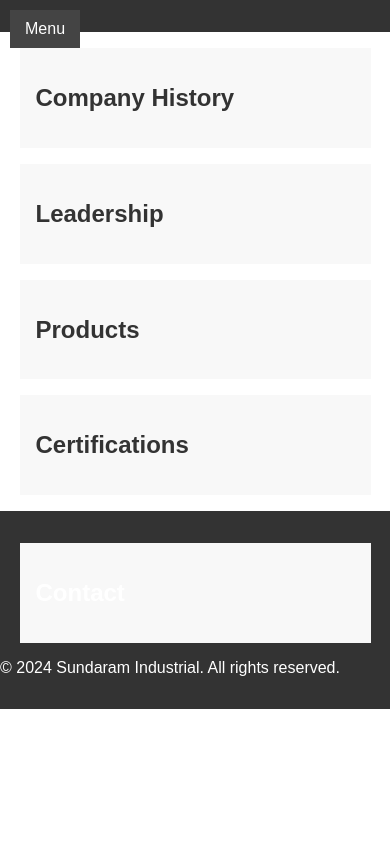
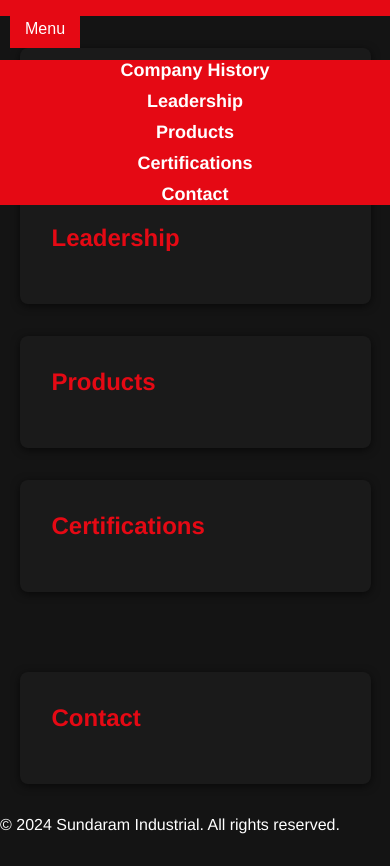
Before and after one commit to Shubham-Master/Demo, a plain HTML site: page index.html in a window 390 px wide. Both pictures are taken after a click on the button "Menu". Before the commit the page ends 844 px from the top, so only its background shows below. Drawn offline with Linux system fonts and the light colour scheme.

Commit message:
Update style.css

```diff
--- a/style.css
+++ b/style.css
@@ -1,37 +1,42 @@
 body {
-    font-family: Arial, sans-serif;
+    font-family: 'Helvetica Neue', Helvetica, Arial, sans-serif;
     margin: 0;
-    background-color: #fff; /* Ensure a background color is set for the body */
-    color: #333; /* Default text color */
+    background-color: #141414; /* Dark background for that Netflix feel */
+    color: #ffffff;
 }
 
 header {
-    background-color: #333;
+    background-color: #e50914; /* Netflix's red */
     color: white;
-    padding: 1em 0;
-    position: relative; /* Added for absolute positioning context */
+    padding: 0.5em 0;
+    position: relative;
 }
 
-/* Menu button style when shown */
 #menu-button {
-    display: none; /* Hidden by default */
-    background-color: #444;
+    display: none;
+    position: absolute;
+    top: 10px;
+    left: 10px;
+    background-color: #e50914; /* Netflix's red */
     color: white;
     border: none;
     padding: 10px 15px;
     font-size: 16px;
     cursor: pointer;
-    position: absolute;
-    top: 10px;
-    left: 10px;
     z-index: 2;
 }
 
-/* Navigation menu styles */
 #navigation-menu a {
     color: white;
     text-decoration: none;
     padding: 0 15px;
+    font-weight: bold;
+    font-size: 18px;
+    transition: color 0.2s ease-in-out; /* Smooth transition for hover effect */
+}
+
+#navigation-menu a:hover {
+    color: #b9090b; /* A lighter red on hover */
 }
 
 #navigation-menu {
@@ -40,27 +45,44 @@ header {
     gap: 10px;
 }
 
-/* Sections common style */
 section {
-    margin: 1em 5%;
-    padding: 1em;
-    background-color: #f8f8f8; /* Light background for sections */
+    margin: 2em 5%;
+    padding: 2em;
+    background-color: #1a1a1a; /* Slightly lighter background for content sections */
+    border-radius: 8px; /* Rounded corners for the sections */
+    box-shadow: 0 2px 8px rgba(0, 0, 0, 0.6); /* Subtle shadow for depth */
+}
+
+section h2 {
+    margin-top: 0;
+    color: #e50914; /* Netflix's red for headings */
+    font-size: 24px;
 }
 
 footer {
-    background-color: #333;
+    background-color: #141414; /* Matching the body background */
     color: white;
     padding: 1em 0;
-    position: relative; /* Added for any absolute children */
+    position: relative;
 }
 
-/* Responsive styles */
 @media (max-width: 600px) {
     #menu-button {
-        display: block; /* Show the menu button on small screens */
+        display: block;
     }
 
     #navigation-menu {
-        display: none; /* Hide the menu by default on small screens */
+        display: none;
         flex-direction: column;
-        align-items: center
+        align-items: center;
+        width: 100%;
+        position: absolute;
+        top: 60px;
+        left: 0;
+        background-color: #e50914; /* Red background for the mobile nav */
+    }
+
+    #navigation-menu.active {
+        display: flex;
+    }
+}
```
